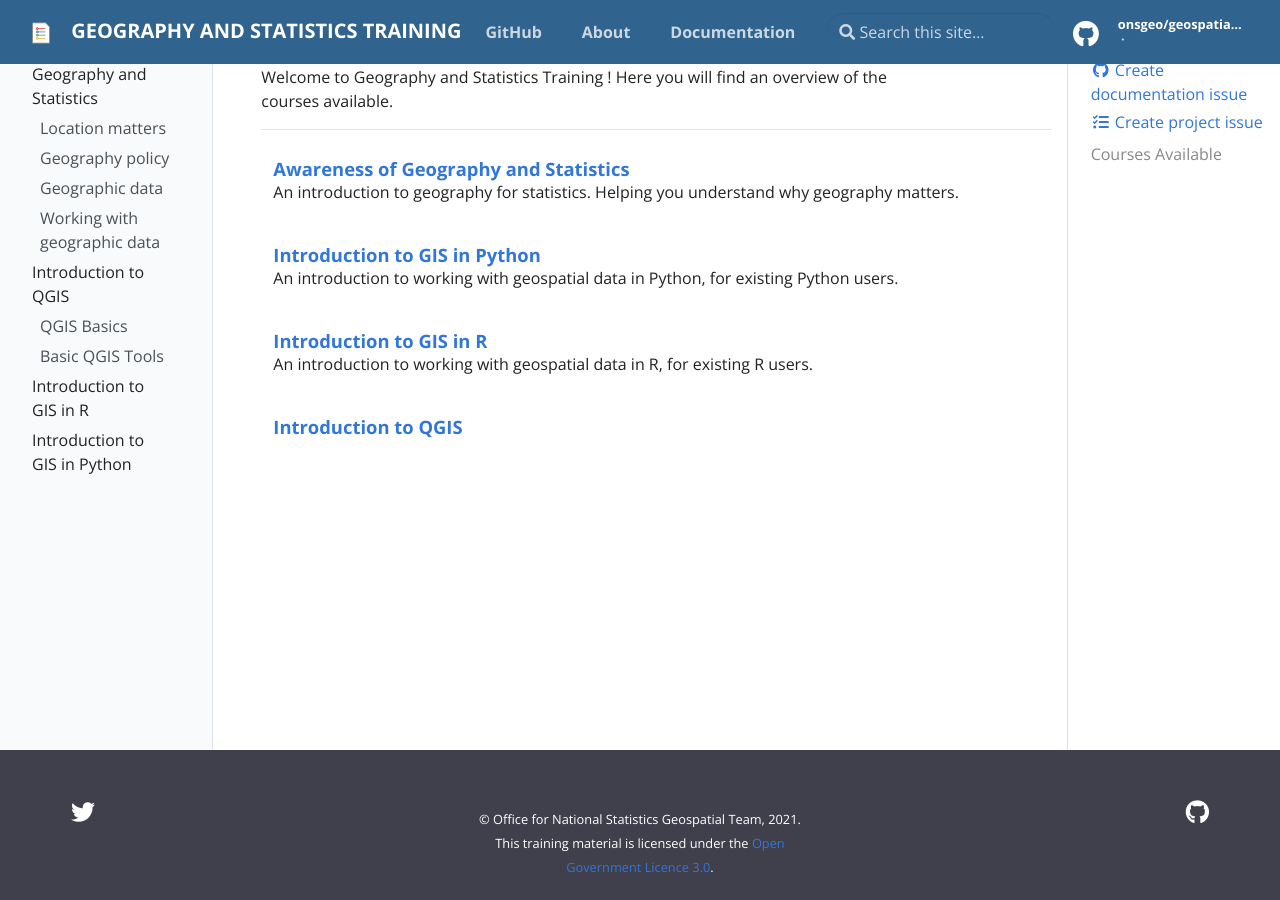
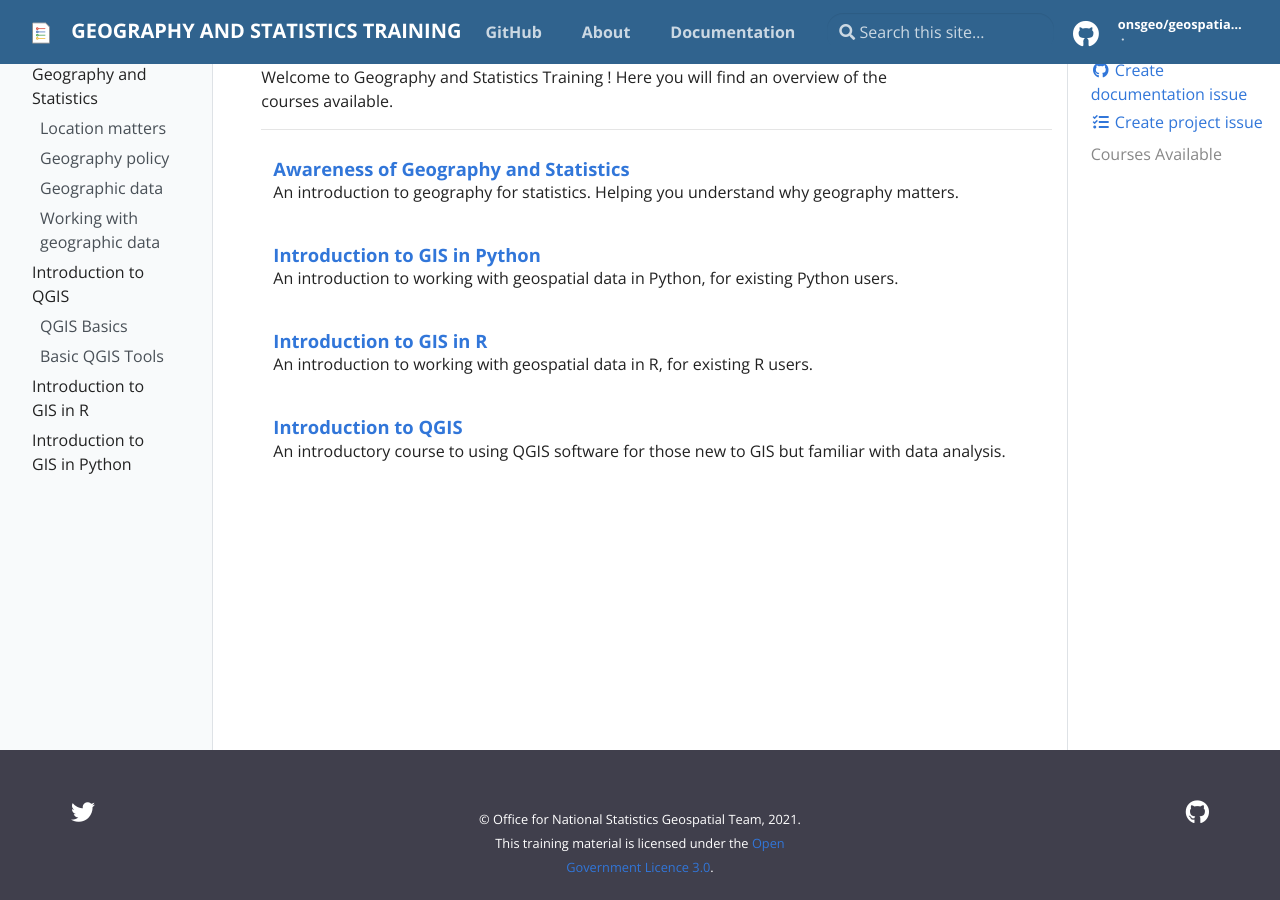
Before and after one commit to ONSgeo/geospatial-training, a Jekyll site: the page built from pages/docs.md, in a window 1280 px wide and 900 px high, scrolled down 134 px. Built offline with Jekyll 4.4.1, drawn with Linux system fonts in a browser that asks for light colours.

Commit message:
updated header/yammel(?)

```diff
--- a/_docs/intro_to_qgis.md
+++ b/_docs/intro_to_qgis.md
@@ -1,8 +1,6 @@
 ---
 title: Introduction to QGIS
-nav_order: 5
-has_toc: false
-has_children: true
+description: An introductory course to using QGIS software for those new to GIS but familiar with data analysis.
 ---
 
 # Introduction to QGIS
```
